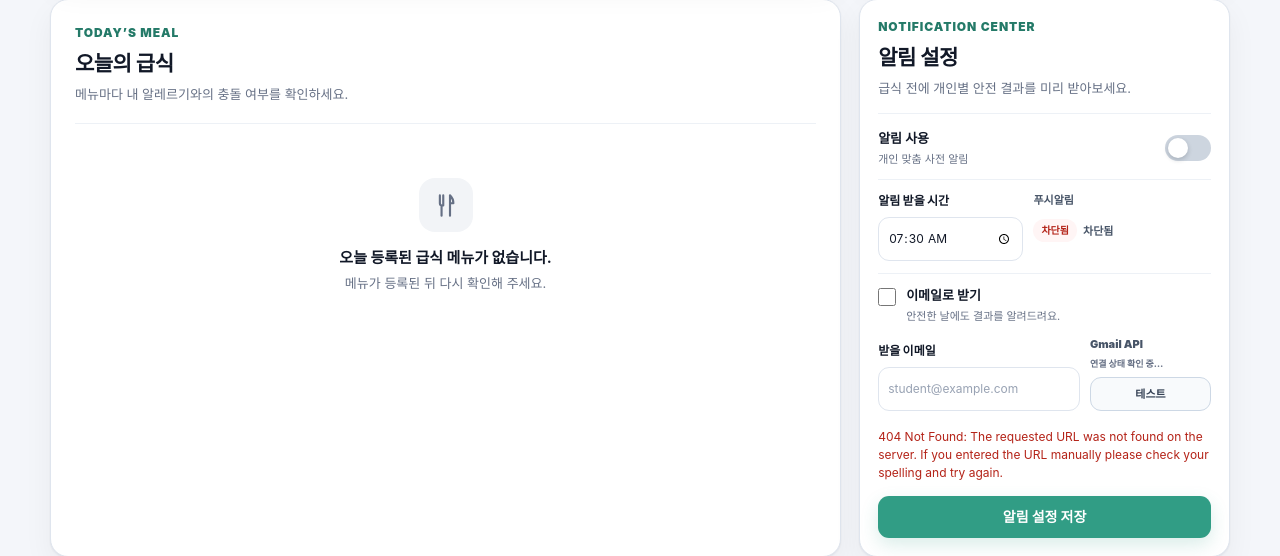
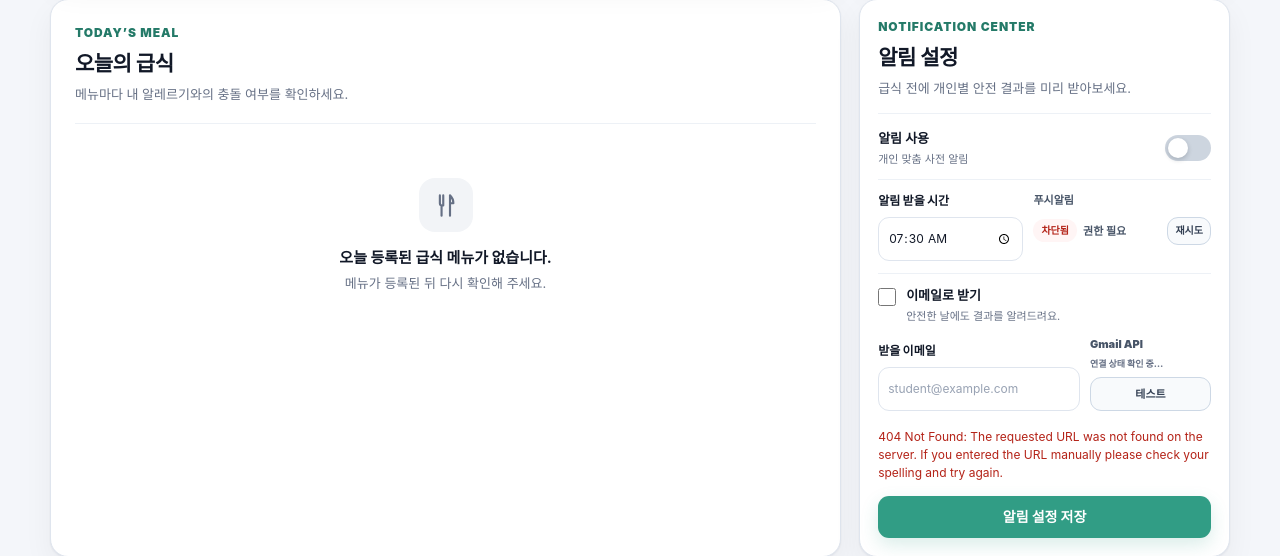
Before and after one commit to leeizlee/school-allergy-check, a Flask app: template templates/student_home.html in a window 1280 px wide. Shown: the part 469-1025 px from the top of the page. Run offline with Flask 3, Linux system fonts and the light colour scheme; the template is opened without the code that fills it, so the values that code supplies are empty.

Commit message:
Add browser notification permission retry

```diff
--- a/static/student/student_home_v54.css
+++ b/static/student/student_home_v54.css
@@ -269,6 +269,7 @@ svg { width: 1.25rem; height: 1.25rem; fill: none; stroke: currentColor; stroke-
 .push-state-compact { display: grid; align-content: start; gap: 6px; }
 .push-state-compact__status { display: flex; min-height: 32px; align-items: center; gap: 6px; }
 .push-state-compact__status strong { color: #475467; font-size: 11px; line-height: 1.3; }
+.push-permission-retry { min-height: 28px; margin-left: auto; padding: 4px 7px; font-size: 10px; white-space: nowrap; }
 .push-state-compact__actions { display: flex; gap: 5px; }
 .push-state-compact__actions .button { min-height: 30px; padding: 5px 8px; font-size: 10px; }
 .email-receive-control { margin-top: 12px; padding-top: 12px; border-top: 1px solid var(--line-soft); }
--- a/templates/student_home.html
+++ b/templates/student_home.html
@@ -181,10 +181,10 @@
               <div class="push-state-compact__status">
                 <span id="browserPermissionBadge" class="permission-badge permission-badge--default">확인 중</span>
                 <strong id="browserPermissionTitle">권한 확인 중</strong>
+                <button class="button button--secondary push-permission-retry" id="requestNotificationPermission" type="button" onclick="requestBrowserNotificationPermission()">권한 허용</button>
               </div>
               <p id="browserPermissionDescription" class="sr-only">브라우저 알림 권한을 확인하고 있어요.</p>
               <div class="push-state-compact__actions">
-                <button class="button button--secondary" id="requestNotificationPermission" type="button" onclick="requestBrowserNotificationPermission()">권한 허용</button>
                 <button class="button button--secondary" id="testBrowserNotification" type="button" onclick="sendBrowserTestNotification()">테스트</button>
               </div>
             </div>
@@ -447,18 +447,20 @@
       badge.textContent = permission === "granted" ? "허용됨" : permission === "denied" ? "차단됨" : "선택 전";
       badge.className = `permission-badge permission-badge--${permission}`;
       if (permission === "granted") {
-        title.textContent = "허용됨";
+        title.textContent = "알림 가능";
         description.textContent = "테스트 알림으로 현재 기기에서 표시되는지 확인할 수 있어요.";
         requestButton.hidden = true;
         testButton.hidden = false;
       } else if (permission === "denied") {
-        title.textContent = "차단됨";
+        title.textContent = "권한 필요";
         description.textContent = "브라우저의 사이트 설정에서 알림 권한을 직접 허용해 주세요.";
-        requestButton.hidden = true;
+        requestButton.textContent = "재시도";
+        requestButton.hidden = false;
         testButton.hidden = true;
       } else {
-        title.textContent = "권한 선택 전";
+        title.textContent = "권한 필요";
         description.textContent = "허용 버튼을 누르면 브라우저가 권한을 요청합니다.";
+        requestButton.textContent = "권한 허용";
         requestButton.hidden = false;
         testButton.hidden = true;
       }
@@ -467,9 +469,16 @@
     async function requestBrowserNotificationPermission() {
       if (!("Notification" in window)) return;
       try {
-        await Notification.requestPermission();
+        if (Notification.permission === "default") {
+          await Notification.requestPermission();
+        } else if (Notification.permission === "denied") {
+          setNotificationMessage("사이트 설정에서 알림을 허용한 뒤 재시도를 눌러 주세요.", "error");
+        }
       } finally {
         updateBrowserPermissionState();
+        if (Notification.permission === "granted") {
+          setNotificationMessage("브라우저 알림 권한이 확인됐어요.", "success");
+        }
       }
     }
 
@@ -515,6 +524,7 @@
       renderMyAllergies(false);
       updateBrowserPermissionState();
       loadNotificationSettings();
+      window.addEventListener("focus", updateBrowserPermissionState);
       document.getElementById("notificationsEnabled")?.addEventListener("change", updateNotificationFieldState);
       document.getElementById("emailNotifications")?.addEventListener("change", updateNotificationFieldState);
       document.getElementById("studentAccountPanel")?.addEventListener("click", event => {
```
